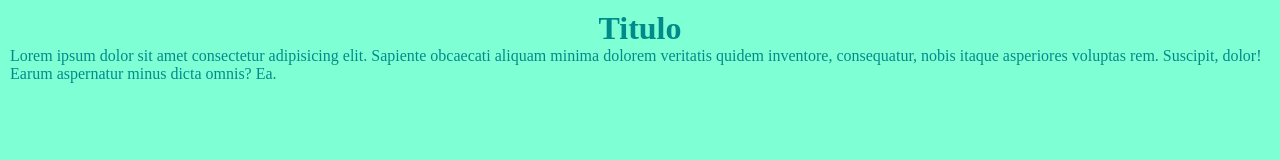
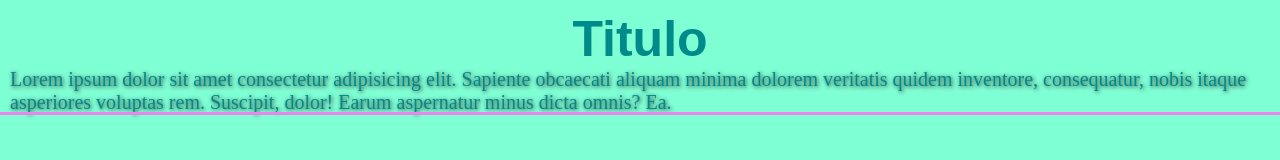
Before and after one commit to Emanuxx/Curso_de_git, a plain HTML site: page index.html in a window 1280 px wide. Drawn offline with Linux system fonts and the light colour scheme.

Commit message:
Cambios realizados en la rama cabecera

```diff
--- a/styles/index.css
+++ b/styles/index.css
@@ -11,11 +11,21 @@ body{
 header{
     padding: 10px;
     width: 100vw;
-    height: 5rem;
+    height: 7rem;
     color: darkcyan;
     display: flex;
     flex-direction: column;
     justify-content: space-evenly;
     align-items: center;
+    outline: solid violet;
+}
 
+header h1{
+    font-size: 50px;
+    font-family: sans-serif;
 }
+
+header p{
+    font-size: 20px;
+    text-shadow:1px 1px 4px #333;
+}
```
